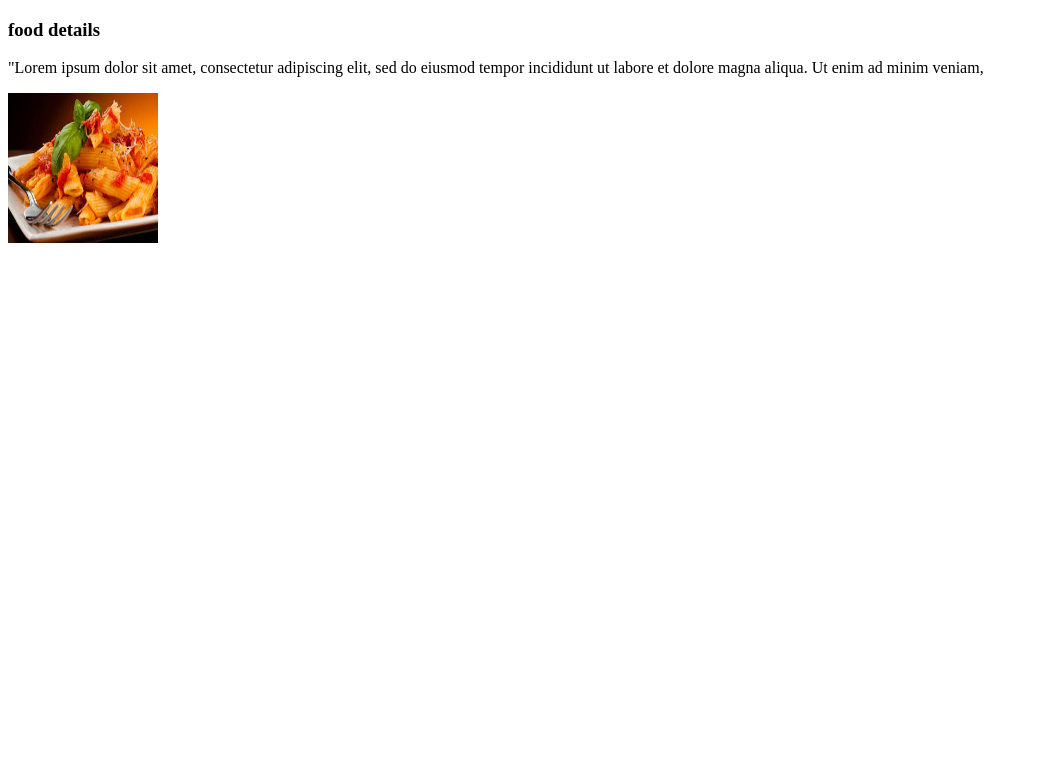
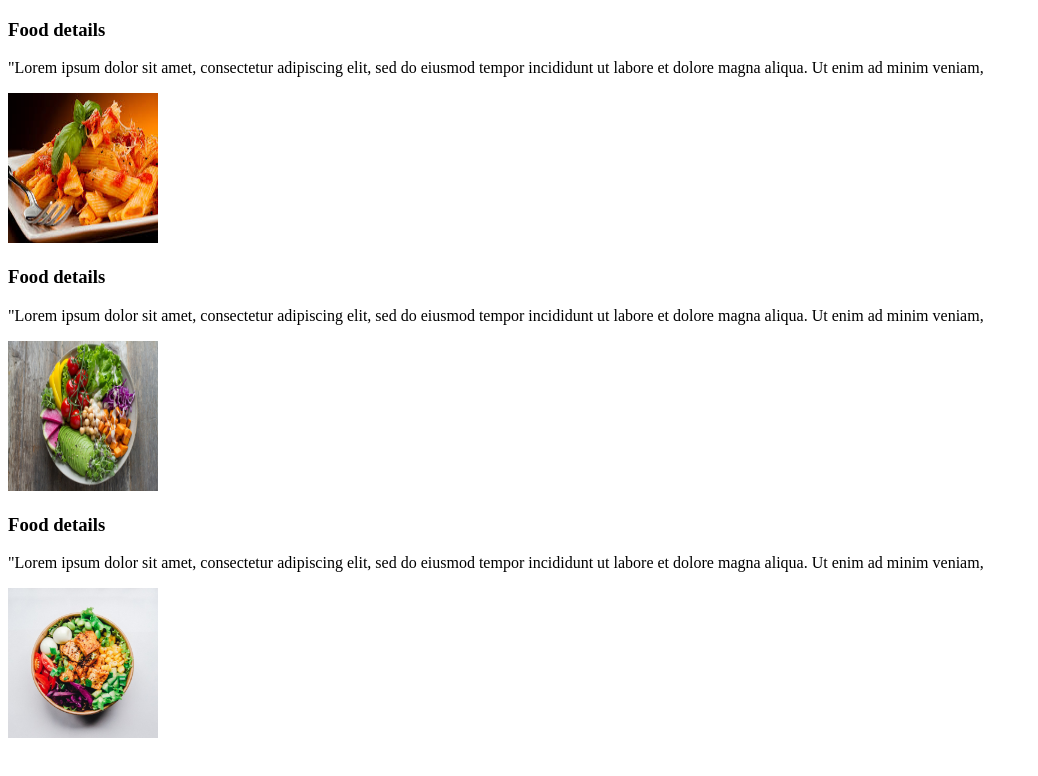
Before and after one commit to Barna12345/git-practice-day, a plain HTML site: page index.html in a window 1280 px wide. Shown: the whole page, without its empty margins (0-1038 px from the left). Drawn offline with Linux system fonts and the light colour scheme.

Commit message:
added details

```diff
--- a/index.html
+++ b/index.html
@@ -7,9 +7,19 @@
 </head>
 <body>
     <div>
-        <h3>food details </h3>
+        <h3>Food details </h3>
         <p>"Lorem ipsum dolor sit amet, consectetur adipiscing elit, sed do eiusmod tempor incididunt ut labore et dolore magna aliqua. Ut enim ad minim veniam,</p>
         <img src="images/images.jfif" height="150px" width="150px " alt="food">
+    </div>
+    <div>
+        <h3> Food details</h3>
+        <p>"Lorem ipsum dolor sit amet, consectetur adipiscing elit, sed do eiusmod tempor incididunt ut labore et dolore magna aliqua. Ut enim ad minim veniam,</p>
+        <img src="images/photo-1512621776951-a57141f2eefd.jfif" height="150px" width="150px " alt="food">
+    </div>
+    <div>
+        <h3>Food details</h3>
+        <p>"Lorem ipsum dolor sit amet, consectetur adipiscing elit, sed do eiusmod tempor incididunt ut labore et dolore magna aliqua. Ut enim ad minim veniam,</p>
+        <img src="images/photo-1546069901-ba9599a7e63c.jfif" height="150px " width="150px" alt="">
     </div>
 
 </body>
```
